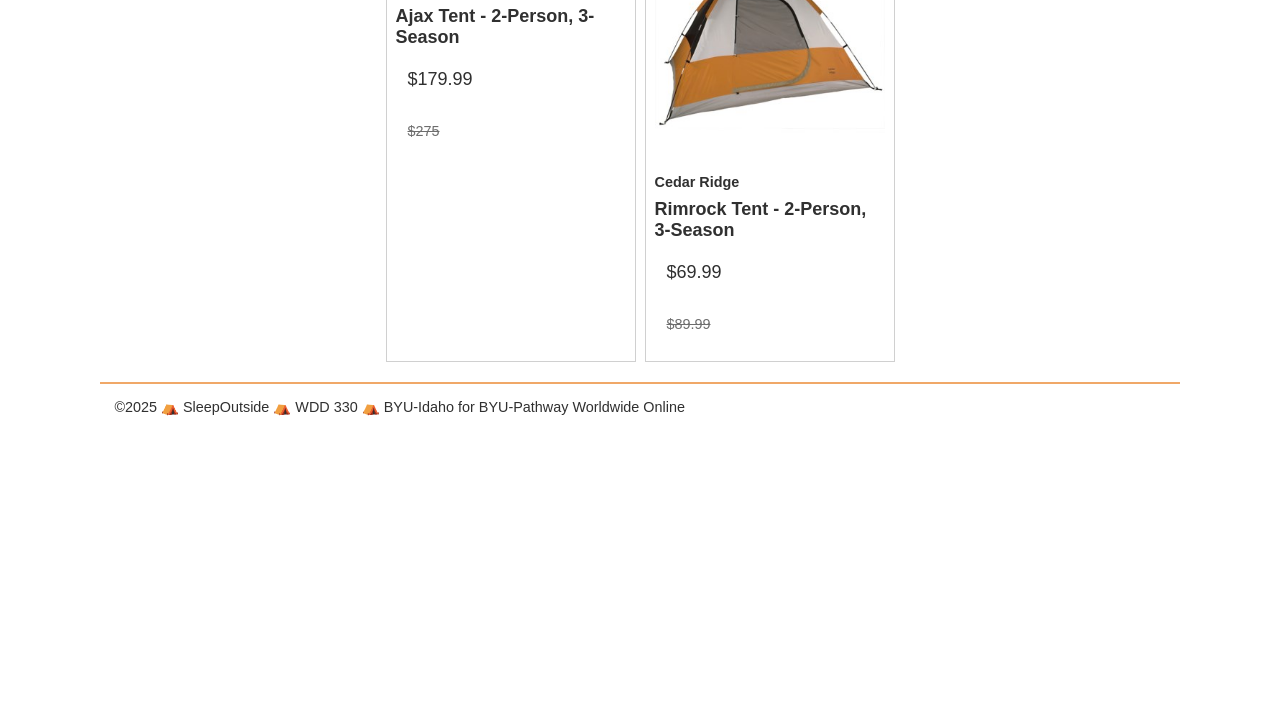
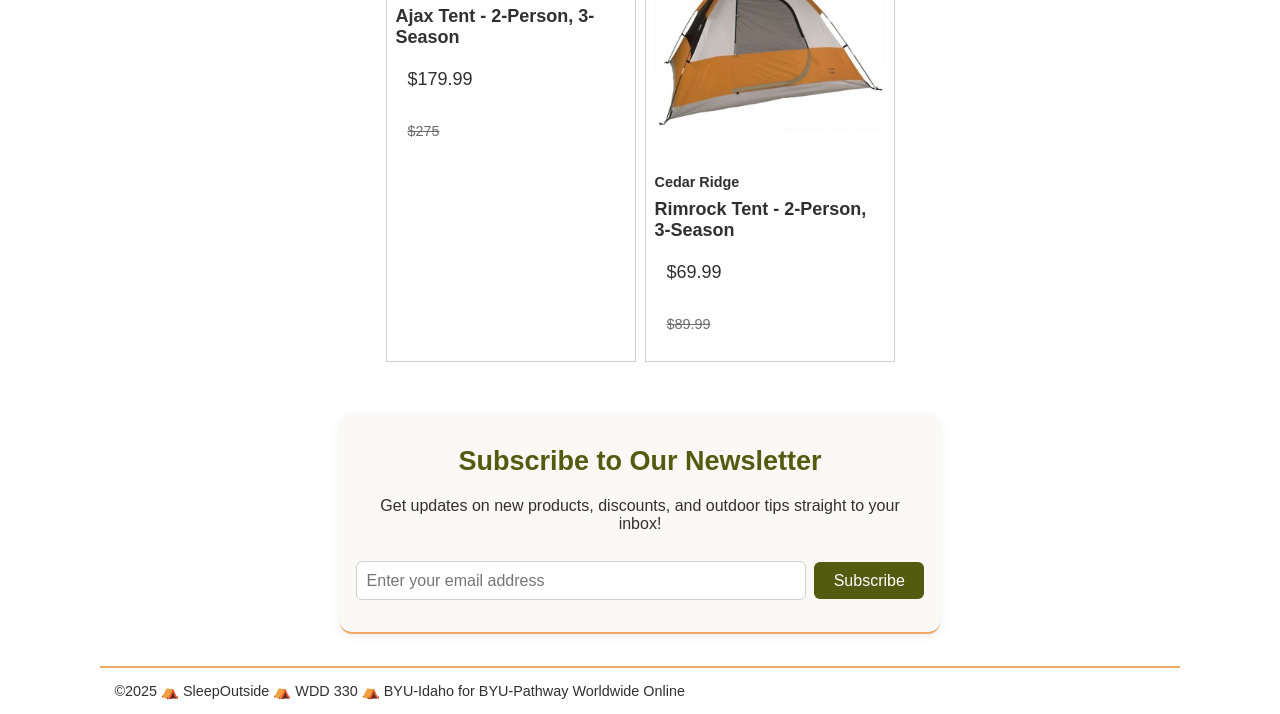
Before and after one commit to christian-chukwu/Team-13-wdd330, a website built with Vite: page src/index.html in a window 1280 px wide. Shown: the part 1116-1830 px from the top of the page. Before the commit the page ends 1546 px from the top, so only its background shows below. Built offline with nearby package versions, Linux system fonts and the light colour scheme; files whose address does not match are found by name.

Commit message:
newsletter sign up completed

```diff
--- a/src/css/style.css
+++ b/src/css/style.css
@@ -297,3 +297,46 @@ footer {
   text-decoration: line-through;
   opacity: 0.7;
 }
+
+/* Newsletter Styles */
+.newsletter {
+  padding: 2rem 1rem;
+  text-align: center;
+  background-color: #faf9f6;
+  border-radius: 12px;
+  margin: 2rem auto;
+  max-width: 600px;
+  box-shadow: 0 2px 8px rgba(80, 80, 80, 0.1);
+}
+
+.newsletter h2 {
+  color: var(--secondary-color);
+  margin-bottom: 0.5rem;
+}
+
+.newsletter p {
+  margin-bottom: 1rem;
+  font-size: 1rem;
+  color: var(--dark-grey);
+}
+
+.newsletter-form {
+  display: flex;
+  flex-wrap: wrap;
+  justify-content: center;
+  gap: 0.5rem;
+}
+
+.newsletter-form input[type="email"] {
+  padding: 0.6rem;
+  border: 1px solid var(--light-grey);
+  border-radius: 6px;
+  flex: 1 1 250px;
+  font-size: 1rem;
+}
+
+.newsletter-form button {
+  padding: 0.6rem 1.2rem;
+  border-radius: 6px;
+  font-size: 1rem;
+}
--- a/src/index.html
+++ b/src/index.html
@@ -33,6 +33,21 @@
         <h2>Top Products</h2>
         <ul class="product-list"></ul>
       </section>
+
+      <!-- Newsletter Signup Section -->
+    <section class="newsletter divider">
+      <h2>Subscribe to Our Newsletter</h2>
+      <p>Get updates on new products, discounts, and outdoor tips straight to your inbox!</p>
+      <form class="newsletter-form">
+        <input
+          type="email"
+          name="email"
+          placeholder="Enter your email address"
+          required
+        />
+        <button type="submit">Subscribe</button>
+        </form>
+      </section>
     </main>
     <footer id="main-footer"></footer>
   </body>
--- a/src/js/main.js
+++ b/src/js/main.js
@@ -13,3 +13,18 @@ async function initProductList() {
 }
 
 initProductList();
+
+// Handle newsletter form submit
+document.addEventListener("DOMContentLoaded", () => {
+  const form = document.querySelector(".newsletter-form");
+  if (form) {
+    form.addEventListener("submit", (e) => {
+      e.preventDefault();
+      const email = form.email.value.trim();
+      if (email) {
+        alert(`Thanks for subscribing, ${email}!`);
+        form.reset();
+      }
+    });
+  }
+});
```
